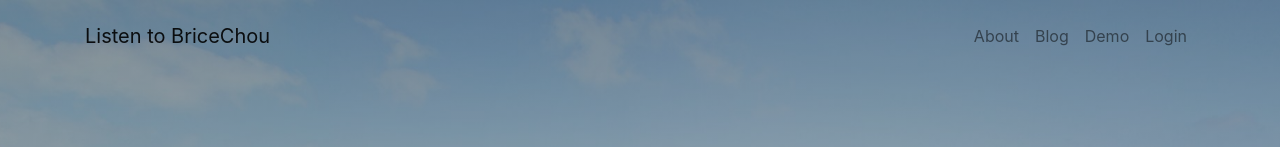
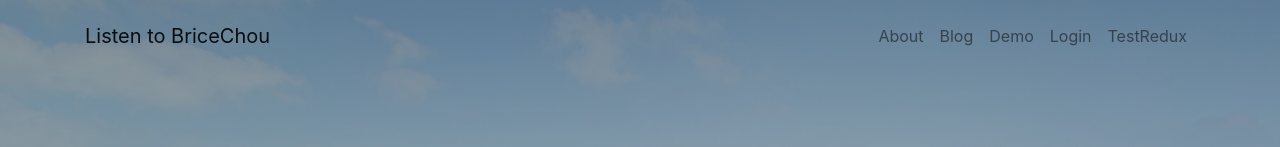
Before and after one commit to BriceChou/pure-react-app, a React app: page / in a window 1280 px wide. Shown: the top 147 px of the page. Built offline with nearby package versions, Linux system fonts and the light colour scheme.

Commit message:
add use redux demo

```diff
--- a/package.json
+++ b/package.json
@@ -26,8 +26,8 @@
   },
   "homepage": "https://github.com/BriceChou/bricechou.github.io#readme",
   "dependencies": {
-    "react": "^16.13.1",
-    "react-dom": "^16.13.1",
+    "react": "^16.14.0",
+    "react-dom": "^16.14.0",
     "react-redux": "^7.2.2",
     "react-router-dom": "^5.2.0",
     "redux": "^4.0.5",
--- a/src/pages/test/index.tsx
+++ b/src/pages/test/index.tsx
@@ -9,17 +9,25 @@ import { LoadingStatusEnum } from '@type/LoadingStatusEnum'
 
 interface PropsType {
   pageLoading: LoadingStatusEnum
+  updateTest?: typeof updateTest
   testState?: RootStateType['testState']
 }
 
 function Test(props: PropsType) {
-  const { testState } = props
-
+  const { testState, updateTest } = props
   return (
     <>
       <br />
       <br />
       Redux Test: {testState?.hello}
+      <br />
+      <button
+        onClick={() => {
+          updateTest && updateTest('bricechou')
+        }}>
+        {' '}
+        更新 state
+      </button>
       <br />
       <br />
       <NavLink to="/demo" activeClassName="hurray">
@@ -32,7 +40,9 @@ function Test(props: PropsType) {
 }
 
 function mapStateToProps(state: RootStateType) {
-  return state.testState
+  return {
+    testState: state.testState,
+  }
 }
 
 function mapDispatchToProps(dispatch: Dispatch) {
--- a/src/public/Navigation.tsx
+++ b/src/public/Navigation.tsx
@@ -43,6 +43,11 @@ export default function Navigation(props: PropsType) {
                 Login
               </Link>
             </li>
+            <li className="nav-item">
+              <Link className="nav-link js-scroll-trigger" to="/test">
+                TestRedux
+              </Link>
+            </li>
           </ul>
         </div>
       </div>
--- a/src/stores/test.ts
+++ b/src/stores/test.ts
@@ -3,7 +3,7 @@ import type { ActionType } from '.'
 const UPDATE = 'TSET_UPDATE'
 
 export const initTestState: TestSateType = {
-  hello: '',
+  hello: 'init hello',
 }
 
 export interface TestSateType {
--- a/webpack.dev.js
+++ b/webpack.dev.js
@@ -14,6 +14,11 @@ module.exports = merge(common, {
     filename: '[name].js',
   },
   devServer: {
+    // hot: true,
+    // https: true,
+    // host: '0.0.0.0',
+    open: 'Google Chrome',
+    // openPage: ['bricechou', ''],
     port: pkg.config.port || 9988,
     contentBase: path.join(__dirname, 'dist'),
     // proxy: { // proxy URLs to backend development server
```
